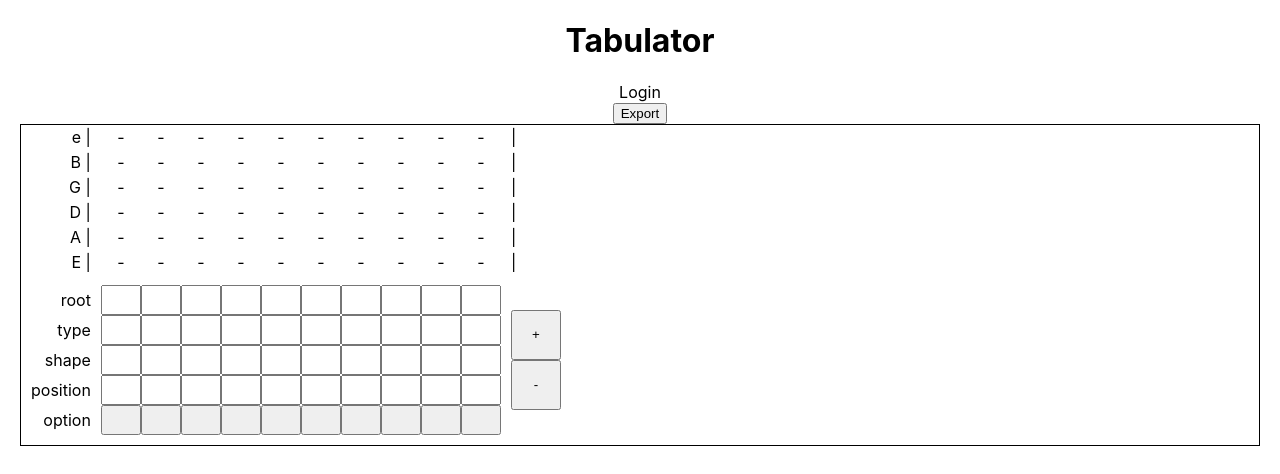
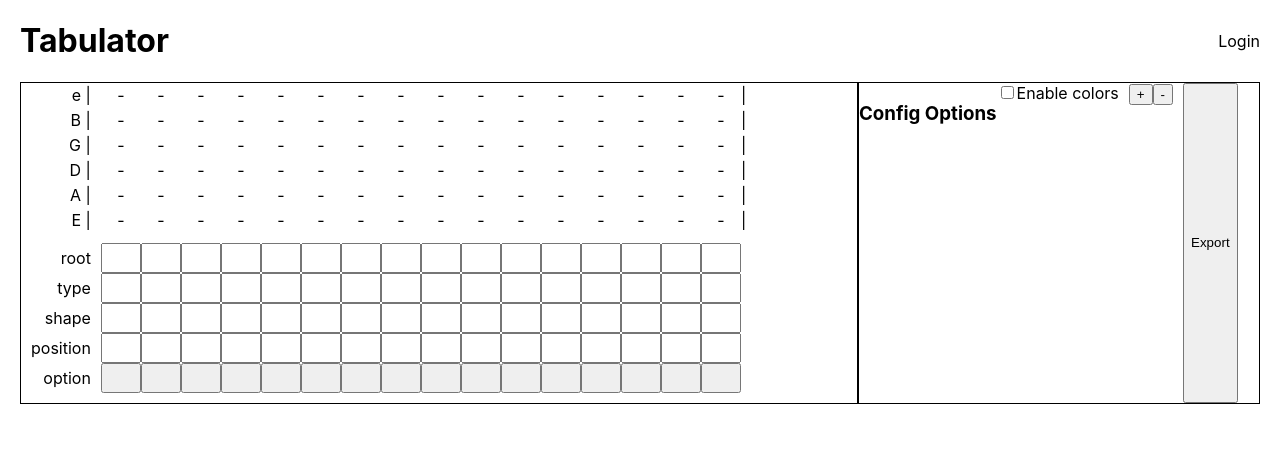
Before and after one commit to milmd90/mattdeanmiller, a React (Create React App) app: page / in a window 1280 px wide. Shown: the top 474 px of the page. Built offline with nearby package versions, Linux system fonts and the light colour scheme.

Commit message:
restructure

```diff
--- a/src/components/App.css
+++ b/src/components/App.css
@@ -3,26 +3,32 @@ input {
 }
 
 .app {
-  text-align: center;
+  margin: 0 20px;
+}
+
+.header {
+  display: flex;
+  justify-content: space-between;
+  align-items: center;
 }
 
 .calculator {
   display: flex;
-  flex-direction: column;
+  flex-direction: row;
 }
 
-.calculator .body {
+.tab-view {
   display: flex;
-  margin: 0 20px;
+  flex: 1 1 auto;
   border: 1px solid black;
 }
 
-.label {
+.start-column {
   padding: 0 10px;
 }
 
-.label .tab-row,
-.label .input-row {
+.start-column .tab-row,
+.start-column .input-row {
   align-items: flex-end;
 }
 
@@ -84,11 +90,6 @@ input {
   background-color: rgb(255, 0, 165, .5);
 }
 
-.input {
-  display: flex;
-  flex-direction: column;
-}
-
 .input-row {
   display: flex;
   flex-direction: column;
@@ -98,10 +99,17 @@ input {
 }
 
 .input-row input,
-.input-row .option-button {
+.input-row button {
   display: flex;
   flex: 1 1 auto;
   height: 0;
+}
+
+.menu {
+  display: flex;
+  flex: 0 0 auto;
+  border: 1px solid black;
+  width: 400px;
 }
 
 .set-num-columns {
--- a/src/components/calculator/Calculator.tsx
+++ b/src/components/calculator/Calculator.tsx
@@ -1,48 +1,33 @@
 import React, {useState} from 'react';
 import Menu from './Menu';
-import Label from './Label';
-import Chord from './chord/Chord';
-import NumChordButtons from './NumChordButtons';
+import TabView from './TabView';
 import { TabColumn } from '../../helpers/tabs';
 import { getTabsFromChordTabArray } from '../../helpers/export';
 
 function Calculator() {
-  const [numColumns, setNumColumns] = useState<number>(10);
+  const [numColumns, setNumColumns] = useState<number>(16);
 
   const tabColumns: TabColumn[] = [];
-  function onChange(position: number) {
+  function onChange(columnNum: number) {
     return function(data: TabColumn) {
-      tabColumns[position] = data;
+      tabColumns[columnNum] = data;
     }
   }
   function downloadTab() {
     getTabsFromChordTabArray(tabColumns);
   }
 
-  function renderChords(numColumns: number) {
-    const chords = []
-    for (let i = 0; i < numColumns; i++) {
-      chords.push(
-        <Chord
-          key={i}
-          onChange={onChange(i)}
-        />
-      )
-    }
-    return chords;
-  }
-
   return (
     <div className="calculator">
-      <Menu downloadTab={downloadTab} />
-      <div className='body'>
-        <Label/>
-        { renderChords(numColumns) }
-        <NumChordButtons
-          removeColumn={() => setNumColumns(numColumns-1)}
-          addColumn={() => setNumColumns(numColumns+1)}
-        />
-      </div>
+      <TabView
+        numColumns={numColumns}
+        onChange={onChange}
+      />
+      <Menu
+        downloadTab={downloadTab}
+        addColumn={() => setNumColumns(numColumns+1)}
+        removeColumn={() => setNumColumns(numColumns+1)}
+      />
     </div>
   );
 }
--- a/src/components/calculator/Label.tsx
+++ /dev/null
@@ -1,37 +0,0 @@
-import React from 'react';
-import {
-  tabStrings
-} from '../../helpers/tabs';
-
-function Label() {
-  return (
-    <div className='label'>
-      <div className='tab-row'>
-        {tabStrings.map((tabString) =>
-          <div key={tabString}>
-            {tabString} |
-          </div>
-        )}
-      </div>
-      <div className='input-row'>
-        <div>
-          root
-        </div>
-        <div>
-          type
-        </div>
-        <div>
-          shape
-        </div>
-        <div>
-          position
-        </div>
-        <div>
-          option
-        </div>
-      </div>
-    </div>
-  );
-}
-
-export default Label;
--- a/src/components/calculator/Menu.tsx
+++ b/src/components/calculator/Menu.tsx
@@ -1,11 +1,20 @@
 import React from 'react';
+import NumChordButtons from './NumChordButtons';
 
 function Menu(props: {
   downloadTab: () => void,
+  addColumn: () => void,
+  removeColumn: () => void,
 }) {
 
   return (
     <div className="menu">
+      <h3>Config Options</h3>
+      <label><input type="checkbox"/>Enable colors</label>
+        <NumChordButtons
+          removeColumn={props.addColumn}
+          addColumn={props.removeColumn}
+        />
       <button
         onClick={props.downloadTab}
       >
--- a/src/components/calculator/NumChordButtons.tsx
+++ b/src/components/calculator/NumChordButtons.tsx
@@ -1,7 +1,4 @@
 import React from 'react';
-import {
-  tabStrings
-} from '../../helpers/tabs';
 
 function NumChordButtons(props: {
   removeColumn: () => void
@@ -14,15 +11,8 @@ function NumChordButtons(props: {
   return (
 
     <div className="set-num-columns">
-      <div className="tab-row">
-        {tabStrings.map((tabString) =>
-          <div key={tabString}> | </div>
-        )}
-      </div>
-      <div className="input-row">
-        <button onClick={addColumn}>+</button>
-        <button onClick={removeColumn}>-</button>
-      </div>
+      <button onClick={addColumn}>+</button>
+      <button onClick={removeColumn}>-</button>
     </div>
   );
 }
--- /dev/null
+++ b/src/components/calculator/TabView.tsx
@@ -0,0 +1,72 @@
+import React from 'react';
+import { TabColumn } from '../../helpers/tabs';
+import Chord from './chord/Chord';
+import { tabStrings } from '../../helpers/tabs';
+
+
+function StartColumn() {
+  return (
+    <div className='start-column'>
+      <div className='tab-row'>
+        {tabStrings.map((tabString) =>
+          <div key={tabString}>
+            {tabString} |
+          </div>
+        )}
+      </div>
+      <div className='input-row'>
+        <div>
+          root
+        </div>
+        <div>
+          type
+        </div>
+        <div>
+          shape
+        </div>
+        <div>
+          position
+        </div>
+        <div>
+          option
+        </div>
+      </div>
+    </div>
+  );
+}
+
+function EndColumn() {
+  return (
+    <div className="tab-row">
+      {tabStrings.map((tabString) =>
+        <div key={tabString}> | </div>
+      )}
+    </div>
+  );
+}
+
+export default function TabView(props: {
+  numColumns: number;
+  onChange: (columnNum: number) => (data: TabColumn) => void
+}) {
+  function renderChords(numColumns: number) {
+    const chords = [];
+    for (let i = 0; i < numColumns; i++) {
+      chords.push(
+        <Chord
+          key={i}
+          onChange={props.onChange(i)}
+        />
+      )
+    }
+    return chords;
+  }
+
+  return (
+    <div className='tab-view'>
+      <StartColumn/>
+      { renderChords(props.numColumns) }
+      <EndColumn />
+    </div>
+  )
+}
--- a/src/components/calculator/chord/Input.tsx
+++ b/src/components/calculator/chord/Input.tsx
@@ -64,7 +64,7 @@ function Input(props: {
   }
 
   return (
-    <div className="input input-row">
+    <div className="input-row">
       <input
         value={root}
         onChange={onChangeRoot}
@@ -82,7 +82,6 @@ function Input(props: {
         onChange={onChangePosition}
       />
       <button
-        className="option-button"
         onClick={onChangeOption}
       />
     </div>
```
Also changed, not shown: 1 other file (tests, documents, lock files or other folders).
